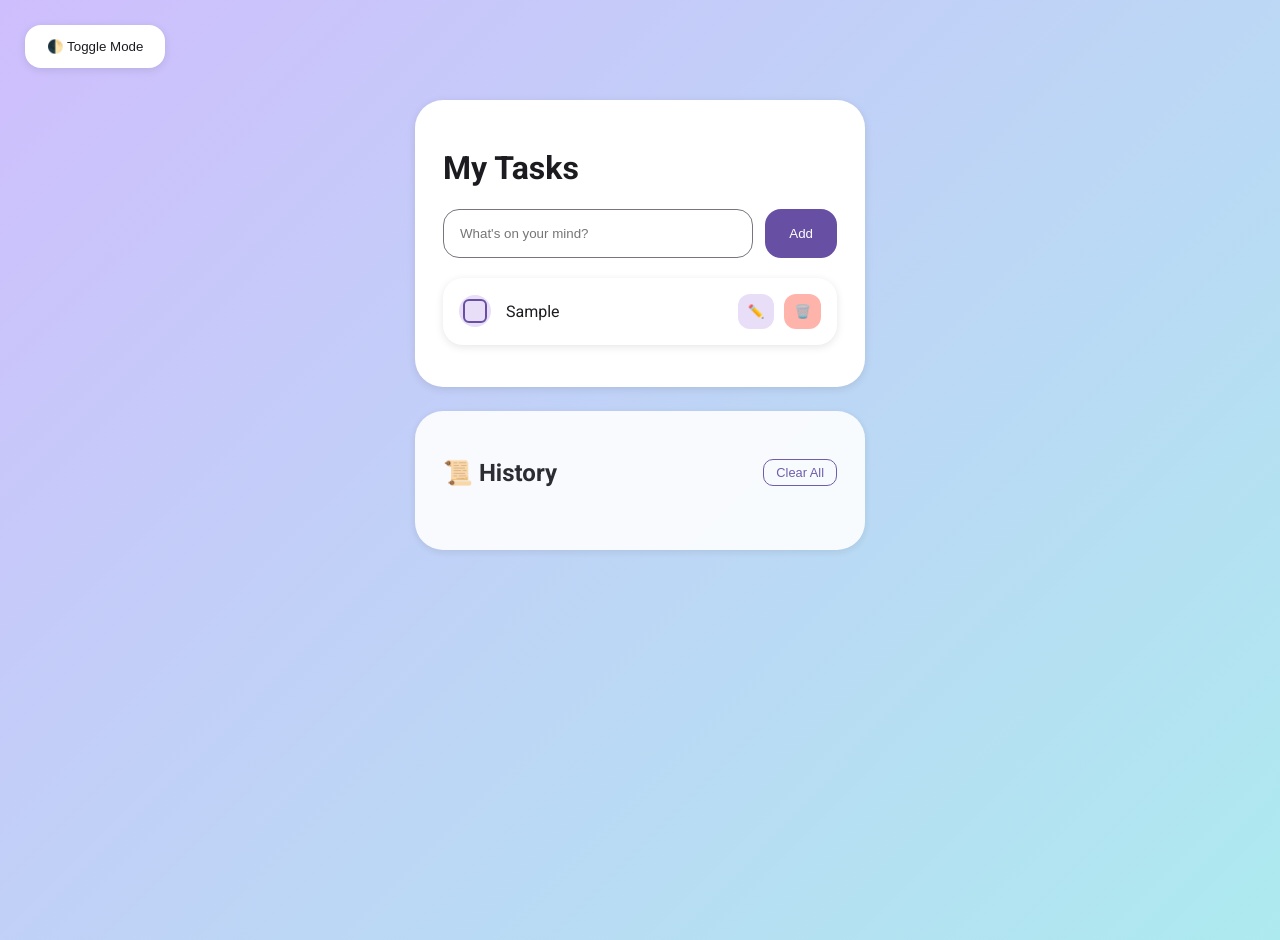
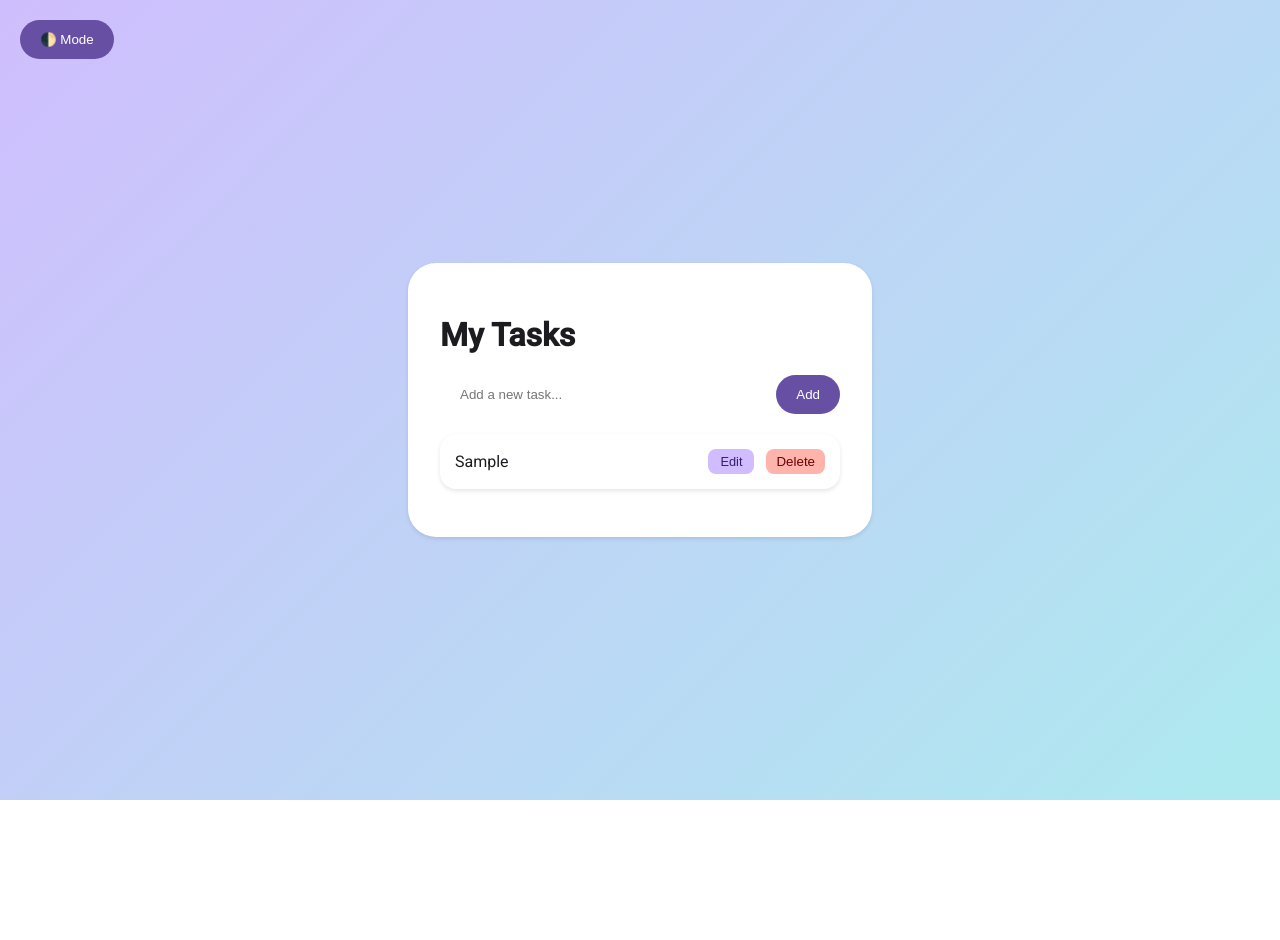
Before and after one commit to rithuLOQ/ToDo-List, a plain HTML site: page index.html in a window 1280 px wide. Both pictures are taken after typing "Sample" into the empty fields and a click on the button "Add". After the commit the page ends 800 px from the top, so only its background shows below. Drawn offline with Linux system fonts and the light colour scheme.

Commit message:
ToDo List Version 1.0

```diff
--- a/index.html
+++ b/index.html
@@ -3,24 +3,23 @@
 <head>
     <meta charset="UTF-8">
     <meta name="viewport" content="width=device-width, initial-scale=1.0">
-    <title>Material 3 Task Manager</title>
+    <title>Material 3 To-Do</title>
     <link rel="stylesheet" href="style.css">
-    <link href="https://fonts.googleapis.com/css2?family=Roboto:wght@300;400;500;700&display=swap" rel="stylesheet">
+    <link href="https://fonts.googleapis.com/css2?family=Roboto:wght@300;400;500&display=swap" rel="stylesheet">
 </head>
 <body>
 
-    <div class="theme-container hover-el">
-        <button id="theme-toggle">🌓 Toggle Mode</button>
+    <div class="theme-container">
+        <button id="theme-toggle" class="hover-el">🌓 Mode</button>
     </div>
 
-    <div class="container">
     <div class="todo-card">
         <header>
             <h1>My Tasks</h1>
         </header>
 
         <div class="input-group">
-                <input type="text" id="todo-input" placeholder="What's on your mind?" class="hover-el">
+            <input type="text" id="todo-input" placeholder="Add a new task..." class="hover-el">
             <button id="add-btn" class="hover-el">Add</button>
         </div>
 
@@ -28,16 +27,6 @@
             </ul>
     </div>
 
-        <div class="history-card">
-            <header>
-                <h2>📜 History</h2>
-                <button id="clear-history" class="hover-el">Clear All</button>
-            </header>
-            <ul id="history-list">
-                </ul>
-        </div>
-    </div>
-
     <script src="script.js"></script>
 </body>
 </html>
--- a/script.js
+++ b/script.js
@@ -1,129 +1,125 @@
-// DOM Element Selectors
+// Selecting DOM elements
 const addBtn = document.getElementById('add-btn');
 const todoInput = document.getElementById('todo-input');
 const todoList = document.getElementById('todo-list');
-const historyList = document.getElementById('history-list');
 const themeToggle = document.getElementById('theme-toggle');
-const clearHistoryBtn = document.getElementById('clear-history');
+const htmlElement = document.documentElement;
 
-// 1. Initial Load from LocalStorage
-document.addEventListener('DOMContentLoaded', () => {
-    loadTheme();
-    renderTasks();
-    renderHistory();
+// --- 1. Theme Management ---
+
+// Check for saved theme in localStorage
+const savedTheme = localStorage.getItem('theme') || 'light';
+htmlElement.setAttribute('data-theme', savedTheme);
+
+themeToggle.addEventListener('click', () => {
+    const currentTheme = htmlElement.getAttribute('data-theme');
+    const newTheme = currentTheme === 'light' ? 'dark' : 'light';
+
+    htmlElement.setAttribute('data-theme', newTheme);
+    localStorage.setItem('theme', newTheme); // Save preference
 });
 
-// 2. Theme Management Logic
-themeToggle.addEventListener('click', () => {
-    const current = document.documentElement.getAttribute('data-theme');
-    const target = current === 'light' ? 'dark' : 'light';
-    document.documentElement.setAttribute('data-theme', target);
-    localStorage.setItem('theme', target);
+// --- 2. Task Management Logic ---
+
+// Load tasks from LocalStorage on startup
+document.addEventListener('DOMContentLoaded', getTasks);
+
+// Add Task Event
+addBtn.addEventListener('click', () => {
+    addTask();
 });
 
-function loadTheme() {
-    const saved = localStorage.getItem('theme') || 'light';
-    document.documentElement.setAttribute('data-theme', saved);
+// Add Task when pressing "Enter" key
+todoInput.addEventListener('keypress', (e) => {
+    if (e.key === 'Enter') addTask();
+});
+
+function addTask() {
+    const taskText = todoInput.value.trim();
+
+    if (taskText === "") {
+        alert("Please enter a task! ✨");
+        return;
     }
 
-// 3. Task Logic (Add, Render, Edit, Delete)
-addBtn.addEventListener('click', addTask);
-todoInput.addEventListener('keypress', (e) => e.key === 'Enter' && addTask());
+    const taskObj = {
+        id: Date.now(),
+        text: taskText
+    };
 
-function addTask() {
-    const text = todoInput.value.trim();
-    if (!text) return;
-
-    const tasks = JSON.parse(localStorage.getItem('tasks')) || [];
-    tasks.push({ id: Date.now(), text: text });
-    localStorage.setItem('tasks', JSON.stringify(tasks));
-
+    createTaskElement(taskObj);
+    saveTaskToLocal(taskObj);
     todoInput.value = "";
-    renderTasks();
 }
 
-function renderTasks() {
-    todoList.innerHTML = "";
-    const tasks = JSON.parse(localStorage.getItem('tasks')) || [];
+// Function to build the UI for a task
+function createTaskElement(taskObj) {
+    const li = document.createElement('li');
+    li.className = 'hover-el'; // Material 3 Hover Effect
+    li.setAttribute('data-id', taskObj.id);
 
-    tasks.forEach(task => {
-        const li = document.createElement('li');
-        li.className = 'hover-el';
     li.innerHTML = `
-            <div class="item-left">
-                <label class="checkbox-container hover-el">
-                    <input type="checkbox" onchange="handleTaskCompletion('${task.id}')">
-                    <span class="checkmark-box">
-                        <svg class="checkmark-svg" viewBox="0 0 24 24"><polyline points="20 6 9 17 4 12"></polyline></svg>
-                    </span>
-                </label>
-                <span>${task.text}</span>
-            </div>
+        <span class="task-content">${taskObj.text}</span>
         <div class="actions">
-                <button onclick="editTask(${task.id})" class="edit-btn hover-el">✏️</button>
-                <button onclick="deleteItem(${task.id}, 'tasks')" class="delete-btn hover-el">🗑️</button>
+            <button class="edit-btn hover-el">Edit</button>
+            <button class="delete-btn hover-el">Delete</button>
         </div>
     `;
+
     todoList.appendChild(li);
+
+    // Event Listeners for Edit and Delete
+    const deleteBtn = li.querySelector('.delete-btn');
+    const editBtn = li.querySelector('.edit-btn');
+    const content = li.querySelector('.task-content');
+
+    // Delete Logic
+    deleteBtn.addEventListener('click', () => {
+        removeTaskFromLocal(taskObj.id);
+        li.style.opacity = '0';
+        li.style.transform = 'translateY(10px)';
+        setTimeout(() => li.remove(), 300);
+    });
+
+    // Edit Logic
+    editBtn.addEventListener('click', () => {
+        const currentText = content.innerText;
+        const newText = prompt("✏️ Edit your task:", currentText);
+
+        if (newText !== null && newText.trim() !== "") {
+            const updatedText = newText.trim();
+            content.innerText = updatedText;
+            updateTaskInLocal(taskObj.id, updatedText);
+        }
     });
 }
 
-// 4. History Management
-function renderHistory() {
-    historyList.innerHTML = "";
-    const history = JSON.parse(localStorage.getItem('history')) || [];
+// --- 3. Local Storage Helpers ---
 
-    history.forEach(item => {
-        const li = document.createElement('li');
-        li.className = 'hover-el history-item';
-        li.innerHTML = `
-            <span>${item.text}</span>
-            <button onclick="deleteItem(${item.id}, 'history')" class="delete-btn hover-el">🗑️</button>
-        `;
-        historyList.appendChild(li);
-    });
+function saveTaskToLocal(task) {
+    let tasks = JSON.parse(localStorage.getItem('tasks')) || [];
+    tasks.push(task);
+    localStorage.setItem('tasks', JSON.stringify(tasks));
 }
 
-// Handlers
-window.handleTaskCompletion = (id) => {
-    // Animation delay so user sees the tick draw before it moves
-    setTimeout(() => {
-        let tasks = JSON.parse(localStorage.getItem('tasks'));
-        const index = tasks.findIndex(t => t.id == id);
-        const completedItem = tasks.splice(index, 1)[0];
+function getTasks() {
+    let tasks = JSON.parse(localStorage.getItem('tasks')) || [];
+    tasks.forEach(task => createTaskElement(task));
+}
 
-        let history = JSON.parse(localStorage.getItem('history')) || [];
-        history.push(completedItem);
+function removeTaskFromLocal(id) {
+    let tasks = JSON.parse(localStorage.getItem('tasks')) || [];
+    tasks = tasks.filter(task => task.id !== id);
+    localStorage.setItem('tasks', JSON.stringify(tasks));
+}
 
+function updateTaskInLocal(id, newText) {
+    let tasks = JSON.parse(localStorage.getItem('tasks')) || [];
+    tasks = tasks.map(task => {
+        if (task.id === id) {
+            task.text = newText;
+        }
+        return task;
+    });
     localStorage.setItem('tasks', JSON.stringify(tasks));
-        localStorage.setItem('history', JSON.stringify(history));
-
-        renderTasks();
-        renderHistory();
-    }, 400);
-};
-
-window.editTask = (id) => {
-    let tasks = JSON.parse(localStorage.getItem('tasks'));
-    const task = tasks.find(t => t.id == id);
-    const newText = prompt("Update your task:", task.text);
-    if (newText && newText.trim()) {
-        task.text = newText.trim();
-        localStorage.setItem('tasks', JSON.stringify(tasks));
-        renderTasks();
 }
-};
-
-window.deleteItem = (id, storageKey) => {
-    let items = JSON.parse(localStorage.getItem(storageKey));
-    items = items.filter(i => i.id != id);
-    localStorage.setItem(storageKey, JSON.stringify(items));
-    storageKey === 'tasks' ? renderTasks() : renderHistory();
-};
-
-clearHistoryBtn.addEventListener('click', () => {
-    if(confirm("Permanently delete all history items?")) {
-        localStorage.setItem('history', JSON.stringify([]));
-        renderHistory();
-    }
-});
--- a/style.css
+++ b/style.css
@@ -1,168 +1,137 @@
 :root {
-    /* M3 Color Palette & Gradients */
     --bg-gradient: linear-gradient(135deg, #cfbefd, #adeaef);
     --card-bg: #ffffff;
     --text-color: #1c1b1f;
     --primary: #6750a4;
-    --secondary: #e8def8;
-    --accent-green: #32a852;
-    --shadow: 0 2px 8px rgba(0,0,0,0.1);
-    --hover-shadow: 0 12px 24px rgba(0,0,0,0.15);
-    --active-shadow: 0 1px 4px rgba(0,0,0,0.2);
-    --transition: all 0.25s cubic-bezier(0.4, 0, 0.2, 1);
+    --shadow: 0 2px 4px rgba(0,0,0,0.1);
+    --hover-shadow: 0 8px 16px rgba(0,0,0,0.2);
+    --transition: all 0.3s cubic-bezier(0.4, 0, 0.2, 1);
 }
 
-/* Dark Mode Overrides */
 [data-theme="dark"] {
-    --bg-gradient: linear-gradient(135deg, #1d1b20, #2a2438);
-    --card-bg: #2b2930;
+    --bg-gradient: linear-gradient(135deg, #2a2438, #2c3e50);
+    --card-bg: #1c1b1f;
     --text-color: #e6e1e5;
     --primary: #d0bcff;
-    --secondary: #4f378b;
-    --accent-green: #81c784;
-    --shadow: 0 4px 12px rgba(0,0,0,0.4);
+    --shadow: 0 2px 4px rgba(0,0,0,0.5);
 }
 
 body {
     margin: 0;
+    padding: 0;
     font-family: 'Roboto', sans-serif;
     background: var(--bg-gradient);
     min-height: 100vh;
     display: flex;
-    flex-direction: column;
+    justify-content: center;
     align-items: center;
-    padding: 100px 20px 40px;
-    transition: background 0.5s ease;
-}
-
-/* Theme Toggle Box */
-.theme-container {
-    position: fixed;
-    top: 25px;
-    left: 25px;
-    background: var(--card-bg);
-    padding: 4px;
-    border-radius: 16px;
-    box-shadow: var(--shadow);
-    z-index: 1000;
-}
-
-#theme-toggle {
-    background: transparent;
-    color: var(--text-color);
-    border: none;
-    padding: 10px 18px;
-    font-weight: 500;
-    cursor: pointer;
-}
-
-.container { width: 100%; max-width: 450px; display: flex; flex-direction: column; gap: 24px; }
-
-/* Material 3 Cards */
-.todo-card, .history-card {
-    background: var(--card-bg);
-    padding: 28px;
-    border-radius: 28px;
-    box-shadow: var(--shadow);
-    color: var(--text-color);
     transition: var(--transition);
 }
 
-.history-card { opacity: 0.9; }
-.history-card header { display: flex; justify-content: space-between; align-items: center; margin-bottom: 15px; }
+/* Theme Toggle Position */
+.theme-container {
+    position: absolute;
+    top: 20px;
+    left: 20px;
+}
 
-/* Universal Hover & Press Effects */
+/* Common Hover Effect for Boxes/Ovals */
 .hover-el {
     transition: var(--transition);
-    cursor: pointer;
+    border: none;
+    outline: none;
 }
 
 .hover-el:hover {
     transform: translateY(-4px);
     box-shadow: var(--hover-shadow);
+    cursor: pointer;
 }
 
-.hover-el:active {
-    transform: translateY(1px) scale(0.97); /* Pressing effect */
-    box-shadow: var(--active-shadow);
-    filter: brightness(0.95);
+/* Main Card */
+.todo-card {
+    background: var(--card-bg);
+    padding: 2rem;
+    border-radius: 28px; /* Material 3 Extra Large */
+    box-shadow: var(--shadow);
+    width: 90%;
+    max-width: 400px;
+    color: var(--text-color);
 }
 
-/* Inputs & Buttons */
-.input-group { display: flex; gap: 12px; margin: 20px 0; }
-input[type="text"] {
-    flex: 1;
-    padding: 16px;
-    border-radius: 16px;
-    border: 1px solid #79747e;
-    background: transparent;
-    color: var(--text-color);
-    outline: none;
+.input-group {
+    display: flex;
+    gap: 10px;
+    margin-bottom: 20px;
 }
 
-#add-btn {
-    background: var(--primary);
+input {
+    flex: 1;
+    padding: 12px 20px;
+    border-radius: 12px;
+    background: var(--card-bg);
+    border: 1px solid #79747e;
+    color: var(--text-color);
+}
+
+#add-btn, #theme-toggle {
+    background-color: var(--primary);
     color: white;
-    border: none;
-    padding: 0 24px;
-    border-radius: 16px;
+    padding: 12px 20px;
+    border-radius: 100px; /* Oval/Pill shape */
     font-weight: 500;
 }
 
-/* List Item Styling */
-ul { list-style: none; padding: 0; margin: 0; }
+[data-theme="dark"] #theme-toggle {
+    color: #1c1b1f;
+}
+
+/* List Styling */
+ul {
+    list-style: none;
+    padding: 0;
+}
+
 li {
     background: var(--card-bg);
-    margin-bottom: 14px;
-    padding: 16px;
-    border-radius: 20px;
+    margin-bottom: 12px;
+    padding: 15px;
+    border-radius: 16px;
     display: flex;
     justify-content: space-between;
     align-items: center;
+    border: 1px solid rgba(0,0,0,0.05);
     box-shadow: var(--shadow);
 }
 
-.item-left { display: flex; align-items: center; gap: 15px; flex: 1; }
-.actions { display: flex; gap: 10px; }
-
-/* Buttons inside List Items */
-.edit-btn, .delete-btn { border: none; padding: 10px; border-radius: 12px; display: flex; align-items: center; justify-content: center; }
-.edit-btn { background: var(--secondary); color: var(--text-color); }
-.delete-btn { background: #ffb4ab; color: #690005; }
-
-/* Animated Checkbox */
-.checkbox-container {
-    width: 32px;
-    height: 32px;
-    border-radius: 50%;
-    background: var(--secondary);
-    display: flex;
-    justify-content: center;
-    align-items: center;
+.delete-btn {
+    background: #ffb4ab;
+    color: #690005;
+    border: none;
+    padding: 5px 10px;
+    border-radius: 8px;
+    cursor: pointer;
 }
-.checkbox-container input { display: none; }
-.checkmark-box {
-    width: 20px;
-    height: 20px;
-    border: 2px solid var(--primary);
-    border-radius: 6px;
-    display: flex;
-    justify-content: center;
-    align-items: center;
+/* Styling for the new Edit Button */
+.edit-btn {
+    background: #d0bcff; /* Material 3 Light Purple */
+    color: #381e72;
+    border: none;
+    padding: 5px 12px;
+    border-radius: 8px;
+    cursor: pointer;
+    margin-right: 8px;
+    font-size: 0.8rem;
     transition: var(--transition);
 }
-.checkmark-svg {
-    width: 14px;
-    height: 14px;
-    stroke: var(--accent-green);
-    stroke-width: 4;
-    fill: none;
-    stroke-dasharray: 24;
-    stroke-dashoffset: 24;
-    transition: 0.4s cubic-bezier(0.65, 0, 0.45, 1);
+
+.edit-btn:hover {
+    background: #b69df8;
+    box-shadow: var(--shadow);
 }
-input:checked + .checkmark-box .checkmark-svg { stroke-dashoffset: 0; }
-input:checked + .checkmark-box { border-color: var(--accent-green); background: rgba(50, 168, 82, 0.1); }
 
-.history-item { text-decoration: line-through; opacity: 0.6; }
-#clear-history { background: transparent; color: var(--primary); border: 1px solid var(--primary); padding: 5px 12px; border-radius: 10px; font-size: 0.8rem; }
+/* Container for task actions to keep buttons aligned */
+.actions {
+    display: flex;
+    gap: 4px;
+}
```
Lines whose indentation alone changed are shown as unchanged.
